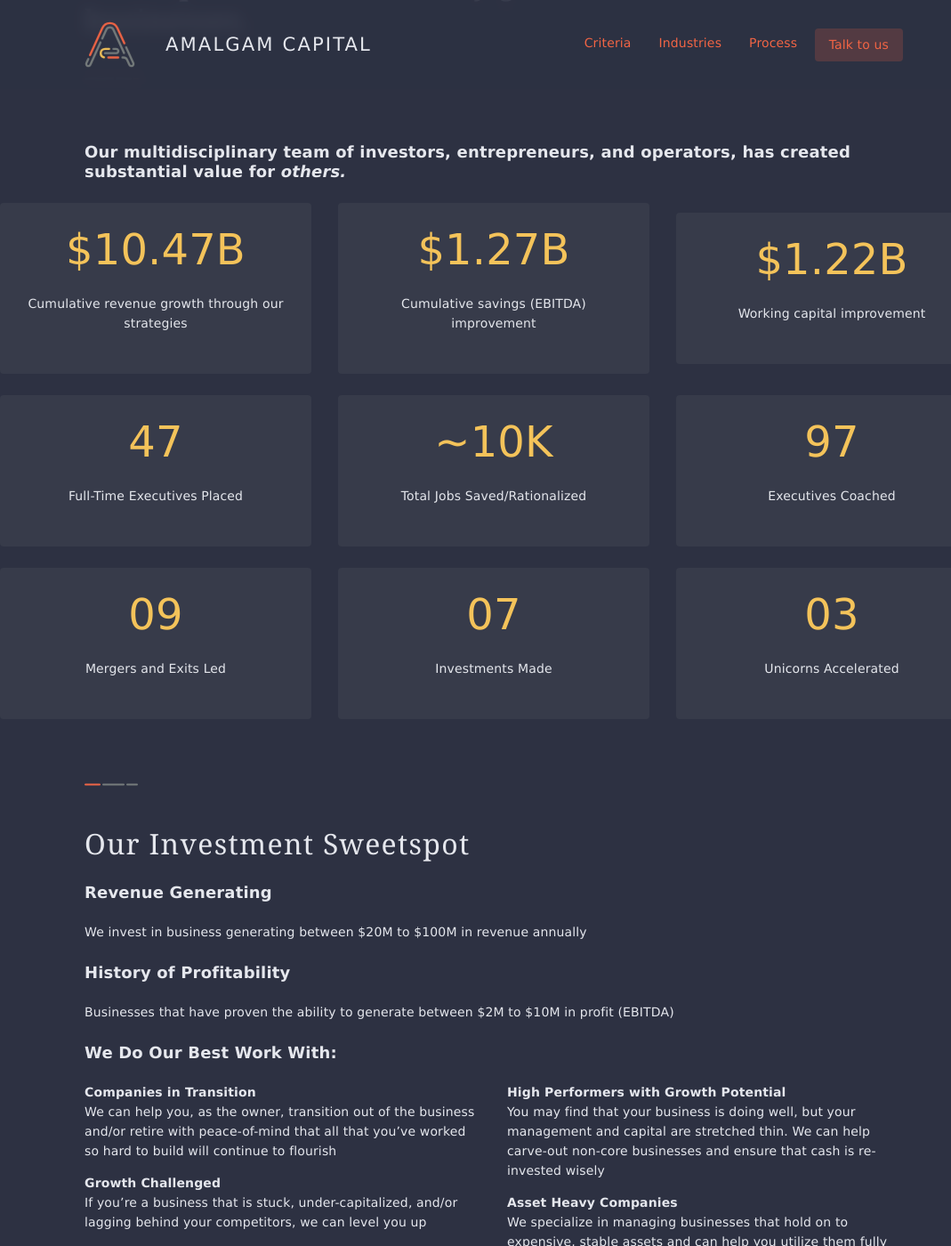
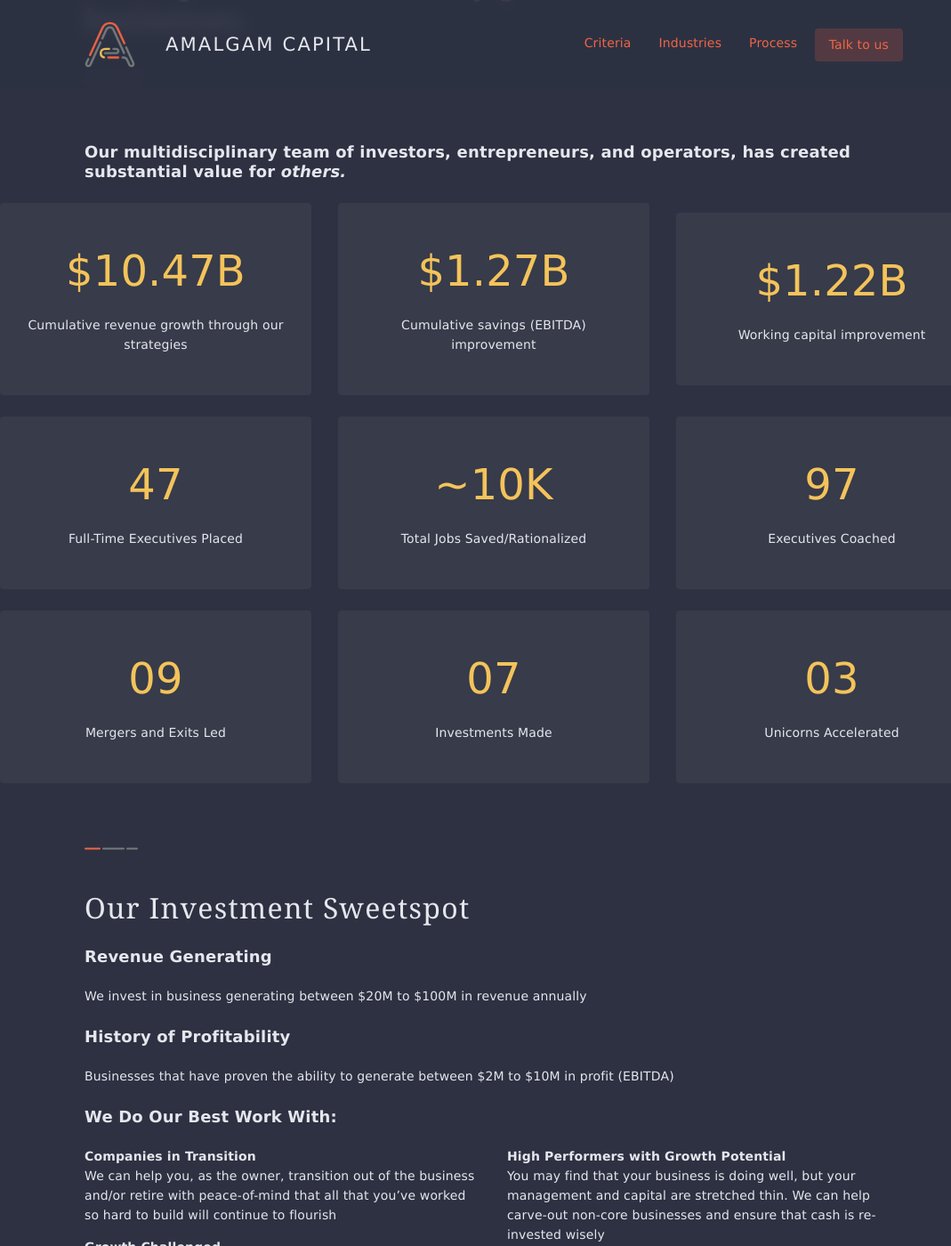
Before and after one commit to amalgam-capital/amalgam-capital.github.io, a Jekyll site: the page built from index.md, in a window 1280 px wide and 1400 px high, scrolled down 378 px. Shown: the whole window at 89% size, without its empty margins (85-1154 px from the left). Built offline with Jekyll 4.4.1, drawn with Linux system fonts in a browser that asks for light colours; some web fonts are replaced.

Commit message:
Update _home.scss

```diff
--- a/_sass/_home.scss
+++ b/_sass/_home.scss
@@ -37,6 +37,7 @@
 			color: $secondary;
 			display: block;
 			@include font-size(48,yes,56);
+			margin-top: $section-spacing-small;
 		}
 	}
 }
```
